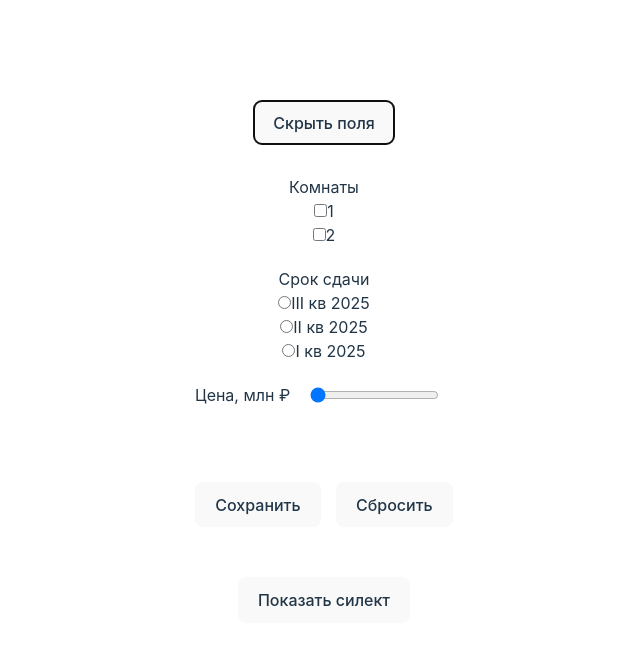
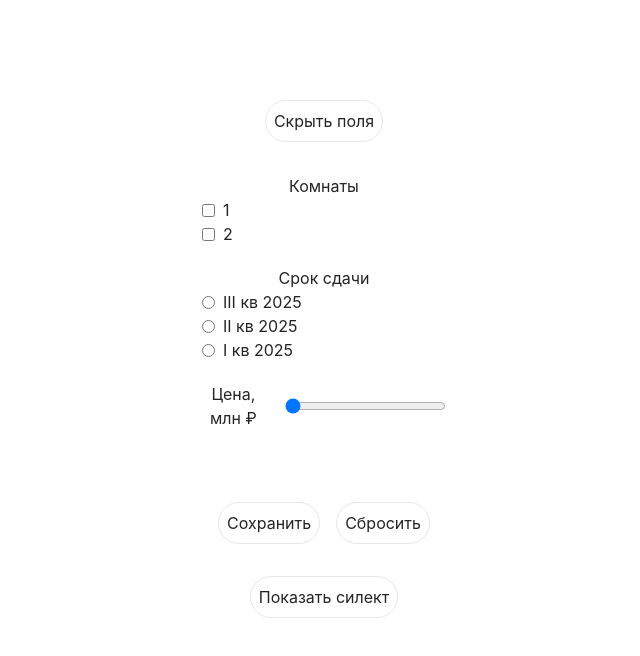
Before and after one commit to k0t1k777/dinamic-form, a React (Vite) app: page / in a window 1280 px wide. Both pictures are taken after a click on the button "Показать поля". Shown: the top 656 px of the page, without its empty margins (316-956 px from the left). Built offline with nearby package versions, Linux system fonts and the light colour scheme.

Commit message:
fix/selects

```diff
--- a/package.json
+++ b/package.json
@@ -27,7 +27,7 @@
     "eslint-plugin-react-refresh": "^0.4.12",
     "globals": "^15.9.0",
     "postcss": "^8.4.49",
-    "tailwindcss": "^3.4.14",
+    "tailwindcss": "^3.4.15",
     "typescript": "^5.5.3",
     "typescript-eslint": "^8.7.0",
     "vite": "^5.4.8"
--- /dev/null
+++ b/postcss.config.js
@@ -0,0 +1,6 @@
+export default {
+  plugins: {
+    tailwindcss: {},
+    autoprefixer: {},
+  },
+};
--- a/src/components/App/App.tsx
+++ b/src/components/App/App.tsx
@@ -1,116 +1,10 @@
 import './App.css'
-import { House, Houses } from '../Houses/Houses';
+import { Houses } from '../Houses/Houses';
 import { Field, Form } from '../Form/Form';
+import { data, form } from '../../const';
 export type Form = Field[];
 
 function App() {
-  const form: Form = [
-    {
-      type: 'checkbox',
-      options: [
-        {
-          title: "1",
-          value: "2",
-        },
-        {
-          title: "2",
-          value: "3",
-        }],
-      name: "rooms",
-      label: "Комнаты"
-    },
-    {
-      type: 'radio',
-      options: [
-        {
-          value: '0',
-          title: 'III кв 2025'
-        },
-        {
-          value: '1',
-          title: 'II кв 2025'
-        },
-        {
-          value: '2',
-          title: 'I кв 2025'
-        }],
-      name: "date",
-      label: "Срок сдачи"
-    },
-    {
-      type: 'range',
-      name: "rangeCost",
-      label: "Цена, млн ₽",
-      min: 1,
-      max: 20,
-    },
-  ]
-
-  const data: House = {
-    title: 'Выберите дом',
-    items: [
-      {
-        label: 'Хрустальная 38',
-        value: 0,
-        title: 'Выберите подъезд',
-        items: [
-          {
-            label: 'Подъезд 1',
-            value: 1,
-            title: 'Выберите этаж',
-            items: [
-              {
-                label: 'Этаж 1',
-                value: 2,
-              },
-              {
-                label: 'Этаж 2',
-                value: 3,
-              },
-              {
-                label: 'Этаж 3',
-                value: 4,
-              }
-            ]
-          },
-          {
-            label: 'Подъезд 2',
-            value: 7,
-            title: 'Выберите этаж',
-            items: [
-              {
-                label: 'Этаж 2',
-                value: 8,
-              },
-              {
-                label: 'Этаж 3',
-                value: 9,
-              }
-            ]
-          },
-        ]
-      },
-      {
-        label: 'Павлова 1',
-        value: 11,
-        title: 'Выберите подъезд',
-        items: [
-          {
-            label: 'Подъезд 1',
-            value: 5,
-            title: 'Выберите этаж',
-            items: [
-              {
-                label: 'Этаж 1',
-                value: 6,
-              },
-            ]
-          },
-        ]
-      }
-    ]
-  }
-
   return (
     <>
       <Form form={form} />
--- a/src/components/Form/Form.tsx
+++ b/src/components/Form/Form.tsx
@@ -60,20 +60,24 @@ export const Form: React.FC<FormProps> = ({ form }) => {
   }, [dispatch]);
 
   return (
-    <>
-      <button onClick={() => setShowFields(prev => !prev)} style={{ margin: '0 0 30px 0' }}>
-        {showFields ? 'Скрыть поля' : 'Показать поля'}</button>
-      {showFields && <form onSubmit={handleSubmit} style={{ display: 'flex', gap: '25px', flexDirection: 'column' }}>
-        <div style={{ display: 'flex', flexDirection: 'column', gap: '20px' }}>
+    <div>
+      <Button onClick={() => setShowFields(prev => !prev)}>
+        {showFields ? 'Скрыть поля' : 'Показать поля'}
+      </Button>
+
+      {showFields && (
+        <form
+          onSubmit={handleSubmit}
+          className="flex flex-col gap-6">
+          <div className="flex flex-col gap-5">
             {form.map((field, index) => {
               let reactField = null;
-
               if (field.type === 'checkbox' && field.options) {
                 reactField = (
                   <div key={index}>
-                  <label>{field.label}</label>
+                    <label className="block">{field.label}</label>
                     {field.options.map((option) => (
-                    <div key={option.value}>
+                      <div key={option.value} className="flex items-center gap-2">
                         <input
                           type="checkbox"
                           value={option.value}
@@ -90,8 +94,9 @@ export const Form: React.FC<FormProps> = ({ form }) => {
                             }
                             handleChange(field.name, newValues);
                           }}
+                          className="form-checkbox"
                         />
-                      {option.title}
+                        <span>{option.title}</span>
                       </div>
                     ))}
                   </div>
@@ -99,31 +104,33 @@ export const Form: React.FC<FormProps> = ({ form }) => {
               } else if (field.type === 'radio' && field.options) {
                 reactField = (
                   <div key={index}>
-                  <label>{field.label}</label>
+                    <label className="block">{field.label}</label>
                     {field.options.map((option) => (
-                    <div key={option.value}>
+                      <div key={option.value} className="flex items-center gap-2">
                         <input
                           type="radio"
                           name={field.name}
                           value={option.value}
                           checked={localStore[field.name] === option.value}
                           onChange={() => handleChange(field.name, option.value)}
+                          className="form-radio"
                         />
-                      {option.title}
+                        <span>{option.title}</span>
                       </div>
                     ))}
                   </div>
                 );
               } else if (field.type === 'range') {
                 reactField = (
-                <div key={index} style={{ display: 'flex', gap: '20px' }}>
-                  <label>{field.label}</label>
+                  <div key={index} className="flex gap-5">
+                    <label className="block">{field.label}</label>
                     <input
-                    type='range'
+                      type="range"
                       min={field.min}
                       max={field.max}
                       value={localStore[field.name] || field.min}
                       onChange={(e) => handleChange(field.name, Number(e.target.value))}
+                      className="w-full"
                     />
                   </div>
                 );
@@ -131,15 +138,12 @@ export const Form: React.FC<FormProps> = ({ form }) => {
               return reactField;
             })}
           </div>
-        <div style={{
-          margin: '50px auto',
-          display: 'flex',
-          gap: '15px',
-        }}>
-          <Button text={'Сохранить'} type="submit"/>
-          <Button text={'Сбросить'} type="button" onClick={handleReset}/>
+          <div className="mt-12 flex gap-4 justify-center">
+            <Button children={'Сохранить'} type="submit" />
+            <Button children={'Сбросить'} type="button" onClick={handleReset} />
           </div>
-      </form>}
-    </>
+        </form>
+      )}
+    </div>
   );
 };
--- a/src/components/Houses/Houses.tsx
+++ b/src/components/Houses/Houses.tsx
@@ -20,7 +20,7 @@ interface SelectProps {
 }
 
 export const Houses: React.FC<SelectProps> = ({ data }) => {
-  const [showFields, setShowFields] = useState(false);
+  const [showSilects, setShowSilects] = useState(false);
   const [selectedItems, setSelectedItems] = useState<Record<string, any>>({});
   const [renderedSelects, setRenderedSelects] = useState<number[]>([0]);
 
@@ -49,7 +49,6 @@ export const Houses: React.FC<SelectProps> = ({ data }) => {
     });
   };
 
-  // Функция для поиска выбранного элемента на определенном уровне
   const findSelectedItem = (items: Item[], level: number, value: number | ''): Item | undefined => {
     for (let item of items) {
       if (item.value === value) return item;
@@ -102,20 +101,19 @@ export const Houses: React.FC<SelectProps> = ({ data }) => {
 
   return (
     <>
-      <button onClick={() => setShowFields((prev) => !prev)} style={{ margin: "0 0 30px 0" }}>
-        {showFields ? "Скрыть силект" : "Показать силект"}
-      </button>
-      {showFields && (
-        <form
-          style={{ display: "flex", flexDirection: "column", alignItems: "center" }}
-          onSubmit={handleSubmit}
-        >
-          <div style={{ display: "flex", gap: "20px" }}>
+      <Button
+        onClick={() => setShowSilects(!showSilects)}>
+        {showSilects ? "Скрыть силект" : "Показать силект"}
+      </Button>
+      {showSilects && (
+        <form className="flex flex-col items-center"
+          onSubmit={handleSubmit}>
+          <div className="flex gap-5">
             {renderedSelects.map((level) => renderSelects(data, level))}
           </div>
-          <div style={{ margin: "50px auto", display: "flex", gap: "15px" }}>
-            <Button text={"Сохранить"} type="submit" />
-            <Button text={"Сбросить"} type="button" onClick={handleReset} />
+          <div className="mt-12 flex gap-4">
+            <Button children={"Сохранить"} type="submit" />
+            <Button children={"Сбросить"} type="button" onClick={handleReset} />
           </div>
         </form>
       )}
--- a/src/const.tsx
+++ b/src/const.tsx
@@ -1 +1,111 @@
+import { Form } from "./components/App/App";
+import { House } from "./components/Houses/Houses";
+
 export const initialStateForm: Record<string, string | number | string[]> = {};
+
+export const form: Form = [
+  {
+    type: 'checkbox',
+    options: [
+      {
+        title: "1",
+        value: "2",
+      },
+      {
+        title: "2",
+        value: "3",
+      }],
+    name: "rooms",
+    label: "Комнаты"
+  },
+  {
+    type: 'radio',
+    options: [
+      {
+        value: '0',
+        title: 'III кв 2025'
+      },
+      {
+        value: '1',
+        title: 'II кв 2025'
+      },
+      {
+        value: '2',
+        title: 'I кв 2025'
+      }],
+    name: "date",
+    label: "Срок сдачи"
+  },
+  {
+    type: 'range',
+    name: "rangeCost",
+    label: "Цена, млн ₽",
+    min: 1,
+    max: 20,
+  },
+]
+
+export const data: House = {
+  title: 'Выберите дом',
+  items: [
+    {
+      label: 'Хрустальная 38',
+      value: 0,
+      title: 'Выберите подъезд',
+      items: [
+        {
+          label: 'Подъезд 1',
+          value: 1,
+          title: 'Выберите этаж',
+          items: [
+            {
+              label: 'Этаж 1',
+              value: 2,
+            },
+            {
+              label: 'Этаж 2',
+              value: 3,
+            },
+            {
+              label: 'Этаж 3',
+              value: 4,
+            }
+          ]
+        },
+        {
+          label: 'Подъезд 2',
+          value: 7,
+          title: 'Выберите этаж',
+          items: [
+            {
+              label: 'Этаж 2',
+              value: 8,
+            },
+            {
+              label: 'Этаж 3',
+              value: 9,
+            }
+          ]
+        },
+      ]
+    },
+    {
+      label: 'Павлова 1',
+      value: 11,
+      title: 'Выберите подъезд',
+      items: [
+        {
+          label: 'Подъезд 1',
+          value: 5,
+          title: 'Выберите этаж',
+          items: [
+            {
+              label: 'Этаж 1',
+              value: 6,
+            },
+          ]
+        },
+      ]
+    }
+  ]
+}
--- a/src/index.css
+++ b/src/index.css
@@ -8,8 +8,8 @@
   font-weight: 400;
 
   color-scheme: light dark;
-  color: rgba(255, 255, 255, 0.87);
-  background-color: #242424;
+  color: #242424;
+  background-color: rgba(255, 255, 255, 0.87);
 
   font-synthesis: none;
   text-rendering: optimizeLegibility;
@@ -17,55 +17,8 @@
   -moz-osx-font-smoothing: grayscale;
 }
 
-a {
-  font-weight: 500;
-  color: #646cff;
-  text-decoration: inherit;
-}
-a:hover {
-  color: #535bf2;
-}
-
 body {
   margin: 0;
   display: flex;
-  place-items: center;
   min-width: 320px;
 }
-
-h1 {
-  font-size: 3.2em;
-  line-height: 1.1;
-}
-
-button {
-  border-radius: 8px;
-  border: 1px solid transparent;
-  padding: 0.6em 1.2em;
-  font-size: 1em;
-  font-weight: 500;
-  font-family: inherit;
-  background-color: #1a1a1a;
-  cursor: pointer;
-  transition: border-color 0.25s;
-}
-button:hover {
-  border-color: #646cff;
-}
-button:focus,
-button:focus-visible {
-  outline: 4px auto -webkit-focus-ring-color;
-}
-
-@media (prefers-color-scheme: light) {
-  :root {
-    color: #213547;
-    background-color: #ffffff;
-  }
-  a:hover {
-    color: #747bff;
-  }
-  button {
-    background-color: #f9f9f9;
-  }
-}
--- a/src/main.tsx
+++ b/src/main.tsx
@@ -8,7 +8,7 @@ import { store } from './store/store.ts';
 createRoot(document.getElementById('root')!).render(
   <StrictMode>
     <Provider store={store}>
-    <App />
+      <App />
     </Provider>
   </StrictMode>,
 )
--- a/src/ui/Button/Button.tsx
+++ b/src/ui/Button/Button.tsx
@@ -1,11 +1,12 @@
 interface ButtonProps {
-  text: string;
+  children: string;
   type?: 'button' | 'submit';
   onClick?: () => void;
 }
 
-export const Button: React.FC<ButtonProps> = ({ text, type = 'button', onClick }) => {
+export const Button: React.FC<ButtonProps> = ({ children, type = 'button', onClick }) => {
   return (
-    <button type={type} onClick={onClick}>{text}</button>
+    <button type={type} onClick={onClick} className="border border-gray mb-8 p-2 rounded-full">
+      {children}</button>
   )
 }
--- a/tailwind.config.js
+++ b/tailwind.config.js
@@ -1,6 +1,8 @@
 /** @type {import('tailwindcss').Config} */
 export default {
-  content: [],
+  content: [
+    "./src/**/*.{js,jsx,ts,tsx}",
+  ],
   theme: {
     extend: {},
   },
--- a/vite.config.ts
+++ b/vite.config.ts
@@ -4,4 +4,7 @@ import react from '@vitejs/plugin-react-swc'
 // https://vitejs.dev/config/
 export default defineConfig({
   plugins: [react()],
+  css: {
+    postcss: './postcss.config.js',
+  },
 })
```
Also changed, not shown: src/ui/SelectComonent/SelectComponent.tsx (+8 -4 lines), 1 other file (tests, documents, lock files or other folders). Lines whose indentation alone changed are shown as unchanged.
